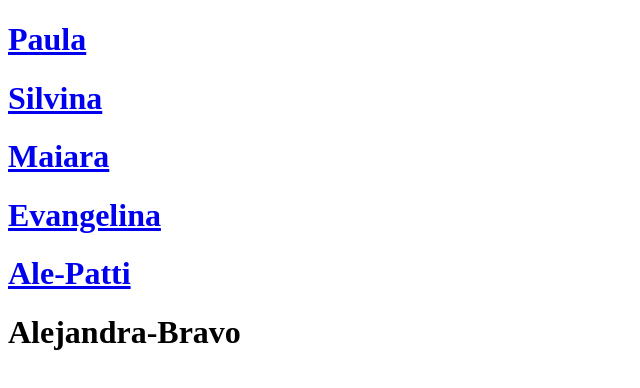
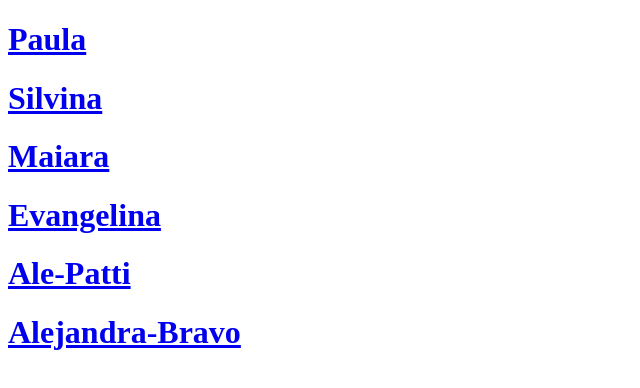
Before and after one commit to sapuru/portfolioComun-Auka, a plain HTML site: page index.html in a window 1280 px wide. Shown: the whole page, without its empty margins (0-640 px from the left). Drawn offline with Linux system fonts and the light colour scheme.

Commit message:
arregle link

```diff
--- a/index.html
+++ b/index.html
@@ -11,6 +11,6 @@
 	    <h1><a href="/portfolio/MapaInteractivoPorMaiaraCercasi/index.html">Maiara</a></h1>
 	    <h1><a href="/portfolio/evangelina_oviedo_encuestados/index.html">Evangelina</a></h1>
 	    <h1><a href="/portfolio/AlePatti-Pixel-Art/index.html">Ale-Patti</a></h1>
-	    <h1><a href="/porfolio/Rompecabezas_Recargado/juego.html"></a>Alejandra-Bravo</h1>
+	    <h1><a href="/porfolio/Rompecabezas_Recargado/juego.html">Alejandra-Bravo</a></h1>
 	  </body>
 	  </html>
```
